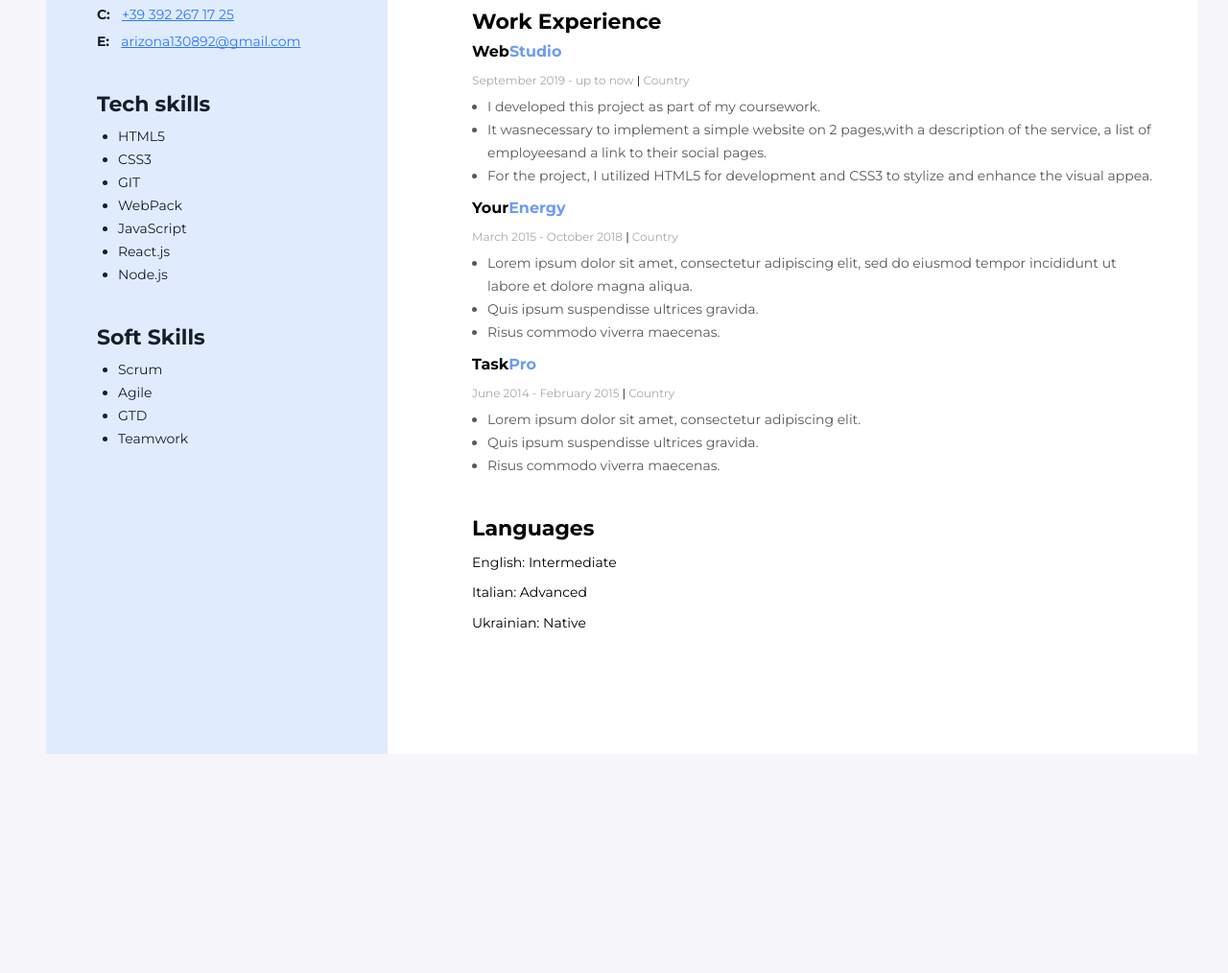
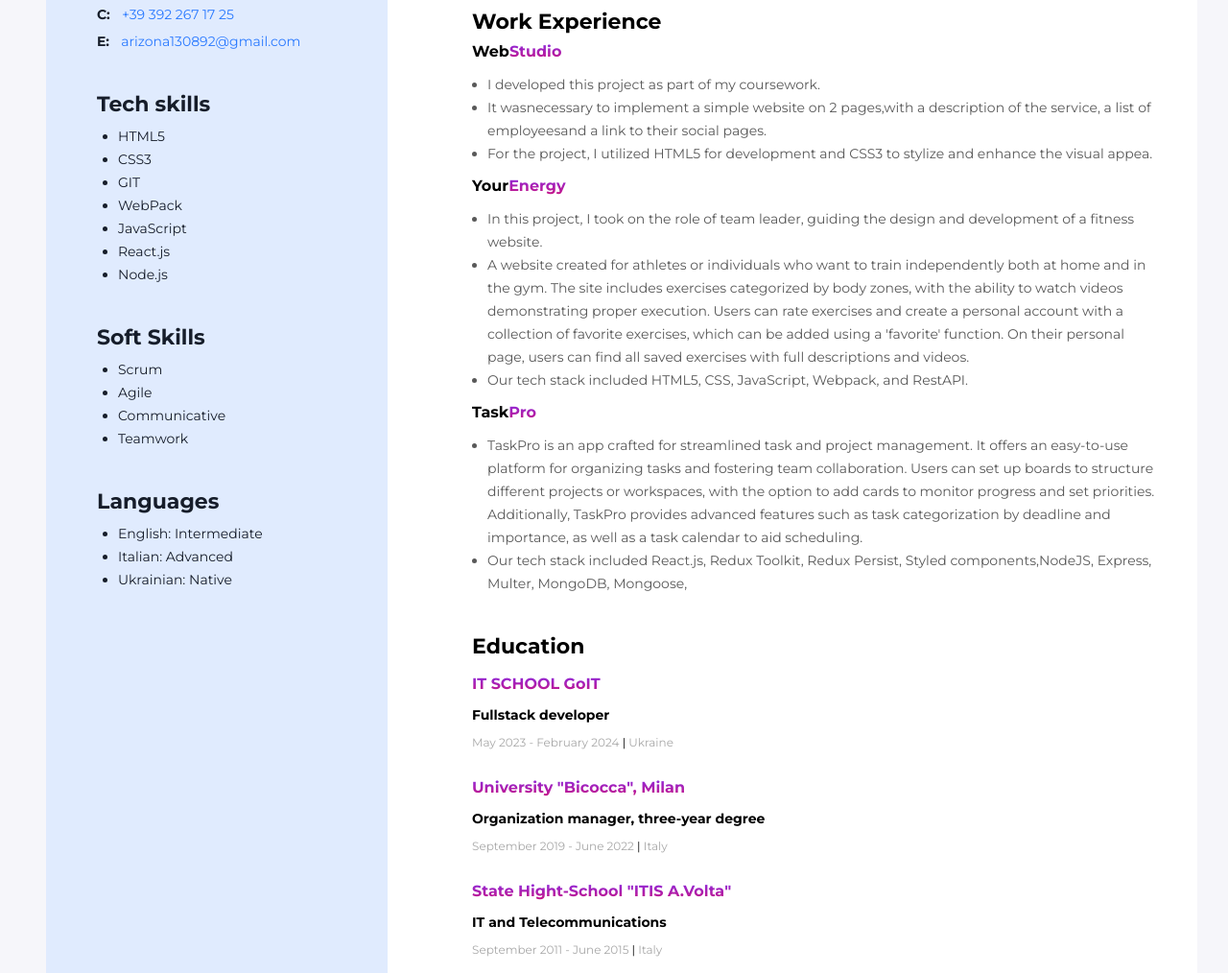
Before and after one commit to worldofvictory/Resume, a plain HTML site: page index.html in a window 1280 px wide. Shown: the part 494-1508 px from the top of the page at 96% size. Before the commit the page ends 1328 px from the top, so only its background shows below. Drawn offline with Linux system fonts and the light colour scheme.

Commit message:
finishStyle

```diff
--- a/css/styles.css
+++ b/css/styles.css
@@ -65,7 +65,7 @@ ol {
     font-weight: 400;
     font-size: 14px;
     line-height: 1.71429;
-    text-decoration: underline;
+    text-decoration: none;
     text-decoration-skip-ink: none;
     color: #2979ff;
 }
@@ -107,7 +107,10 @@ ol {
     font-weight: 700;
     font-size: 14px;
     line-height: 1.21429;
-    color: #000;
+    background: linear-gradient(to bottom, #8A2BE2, #C71585);
+        -webkit-background-clip: text;
+        color: transparent;
+        /*text-shadow: 2px 2px 4px rgba(0, 0, 0, 0.5);*/
     margin-top: 0;
     margin-bottom: 8px;
 }
@@ -157,7 +160,7 @@ ol {
     font-weight: 400;
     font-size: 14px;
     line-height: 1.71429;
-    text-decoration: underline;
+    text-decoration: none;
     text-decoration-skip-ink: none;
     color: #005fff;
 }
@@ -192,7 +195,9 @@ ol {
 }
 
 .place {
-    color: #6d9bf5;
+    background: linear-gradient(to bottom, #8A2BE2, #C71585);
+        -webkit-background-clip: text;
+        color: transparent;
 }
 
 .date-experience {
@@ -243,5 +248,37 @@ ol {
 image {
     margin-left: 28px;
     border-radius: 50vb;
+}
+.education {
+    font-weight: 700;
+    font-size: 22px;
+    color: #000;
+    margin-top: 0;
+    margin-bottom: 8px;
+}
 
+.education-name {
+    font-weight: 700;
+    font-size: 16px;
+    background: linear-gradient(to bottom, #8A2BE2, #C71585);
+    -webkit-background-clip: text;
+    color: transparent;
+    margin-bottom: 8px;
 }
+
+.education-name-department {
+    font-weight: 700;
+    font-size: 14px;
+    color: #000;
+    margin-bottom: 8px;
+}
+
+.date {
+    font-weight: 400;
+    font-size: 12px;
+    color: #a8a8a8;
+}
+.education-list{
+    padding-bottom: 2px;
+    margin-bottom: 5px;
+}
--- a/index.html
+++ b/index.html
@@ -82,9 +82,6 @@
             <h4 class="work-experience">
               Web<span class="place">Studio</span>
             </h4>
-            <p class="date-experience">
-              September 2019 - up to now <span class="teg"> | </span>Country
-            </p>
             <ul class="work-experience-duties-list">
               <li class="work-experience-duties-item">
                 I developed this project as part of my coursework.
@@ -105,48 +102,74 @@
             <h4 class="work-experience">
               Your<span class="place">Energy</span>
             </h4>
-            <p class="date-experience">
-              March 2015 - October 2018 <span class="teg"> | </span>Country
-            </p>
+            <p class="date-experience"></p>
             <ul class="work-experience-duties-list">
               <li class="work-experience-duties-item">
-                Lorem ipsum dolor sit amet, consectetur adipiscing elit, sed do
-                eiusmod tempor incididunt ut labore et dolore magna aliqua.
+                In this project, I took on the role of team leader, guiding the
+                design and development of a fitness website.
               </li>
               <li class="work-experience-duties-item">
-                Quis ipsum suspendisse ultrices gravida.
+                A website created for athletes or individuals who want to train
+                independently both at home and in the gym. The site includes
+                exercises categorized by body zones, with the ability to watch
+                videos demonstrating proper execution. Users can rate exercises
+                and create a personal account with a collection of favorite
+                exercises, which can be added using a 'favorite' function. On
+                their personal page, users can find all saved exercises with
+                full descriptions and videos.
               </li>
               <li class="work-experience-duties-item">
-                Risus commodo viverra maecenas.
+                Our tech stack included HTML5, CSS, JavaScript, Webpack, and
+                RestAPI.
               </li>
             </ul>
           </div>
           <!-- Company 3 -->
           <div class="work-experience-container">
             <h4 class="work-experience">Task<span class="place">Pro</span></h4>
-            <p class="date-experience">
-              June 2014 - February 2015<span class="teg"> | </span>Country
-            </p>
             <ul class="work-experience-duties-list">
               <li class="work-experience-duties-item">
-                Lorem ipsum dolor sit amet, consectetur adipiscing elit.
+                TaskPro is an app crafted for streamlined task and project
+                management. It offers an easy-to-use platform for organizing
+                tasks and fostering team collaboration. Users can set up boards
+                to structure different projects or workspaces, with the option
+                to add cards to monitor progress and set priorities.
+                Additionally, TaskPro provides advanced features such as task
+                categorization by deadline and importance, as well as a task
+                calendar to aid scheduling.
               </li>
               <li class="work-experience-duties-item">
-                Quis ipsum suspendisse ultrices gravida.
-              </li>
-              <li class="work-experience-duties-item">
-                Risus commodo viverra maecenas.
+                Our tech stack included React.js, Redux Toolkit, Redux Persist,
+                Styled components,NodeJS, Express, Multer, MongoDB, Mongoose,
               </li>
             </ul>
           </div>
         </div>
         <!-- Education -->
         <div>
-          <h3 class="education">Languages</h3>
-          <div>
-            <p class="leng">English: Intermediate</p>
-            <p class="leng">Italian: Advanced</p>
-            <p class="leng">Ukrainian: Native</p>
+          <h3 class="education">Education</h3>
+          <div class="education-list">
+            <p class="education-name">IT SCHOOL GoIT</p>
+            <p class="education-name-department">Fullstack developer</p>
+            <p class="date">
+              May 2023 - February 2024<span class="teg"> | </span>Ukraine
+            </p>
+          </div>
+          <div class="education-list">
+            <p class="education-name">University "Bicocca", Milan</p>
+            <p class="education-name-department">
+              Organization manager, three-year degree
+            </p>
+            <p class="date">
+              September 2019 - June 2022<span class="teg"> | </span>Italy
+            </p>
+          </div>
+          <div class="education-list">
+            <p class="education-name">State Hight-School "ITIS A.Volta"</p>
+            <p class="education-name-department">IT and Telecommunications</p>
+            <p class="date">
+              September 2011 - June 2015<span class="teg"> | </span>Italy
+            </p>
           </div>
         </div>
       </div>
@@ -192,13 +215,22 @@
             </ul>
           </div>
           <!-- Soft Skills -->
-          <div>
+          <div class="skills-container">
             <h3 class="skills-title">Soft Skills</h3>
             <ul class="skills-list">
               <li class="skills-item">Scrum</li>
               <li class="skills-item">Agile</li>
-              <li class="skills-item">GTD</li>
+              <li class="skills-item">Communicative</li>
               <li class="skills-item">Teamwork</li>
+            </ul>
+          </div>
+          <!-- Languege-->
+          <div>
+            <h3 class="skills-title">Languages</h3>
+            <ul class="skills-list">
+              <li class="skills-item">English: Intermediate</li>
+              <li class="skills-item">Italian: Advanced</li>
+              <li class="skills-item">Ukrainian: Native</li>
             </ul>
           </div>
         </div>
```
